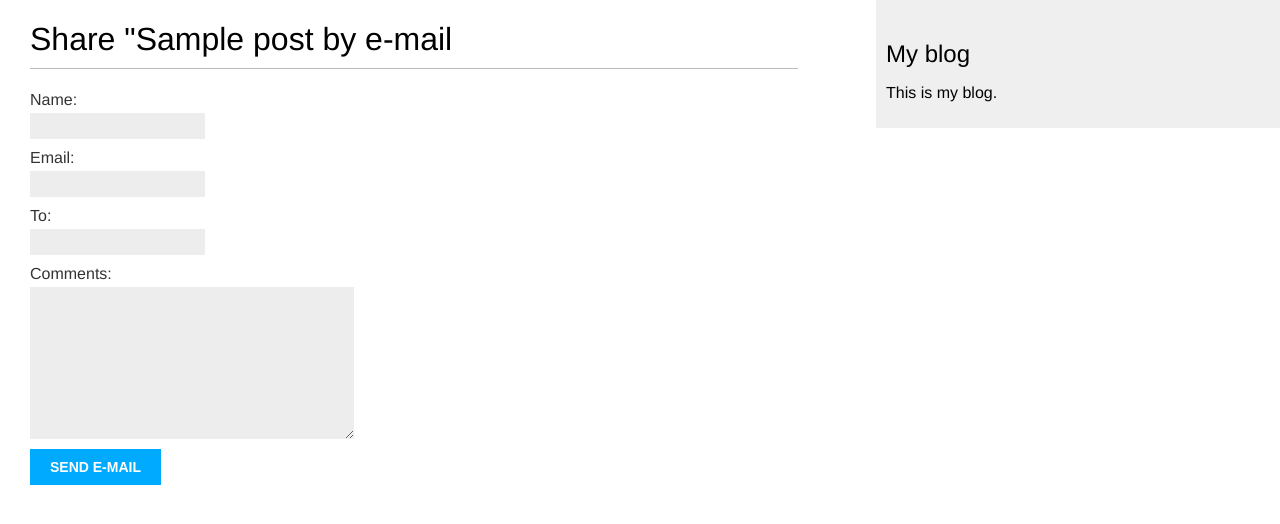
After one commit to vsmrnw/blog_project, a Django app: page /blog/1/share/ in a window 1280 px wide. The commit adds this page. Shown: the top 524 px of the page. Run offline with Django 4.2, Linux system fonts and the light colour scheme; tables that the repository leaves empty hold one stand-in row (values such as "Sample post").

Commit message:
add sharing post funtionality

```diff
--- a/blog/templates/blog/post/detail.html
+++ b/blog/templates/blog/post/detail.html
@@ -8,4 +8,9 @@
         Published {{ post.publish }} by {{ post.author }}
     </p>
     {{ post.body|linebreaks }}
+    <p>
+        <a href="{% url "blog:post_share" post.id %}">
+        Share this post
+        </a>
+    </p>
 {% endblock %}
--- /dev/null
+++ b/blog/templates/blog/post/share.html
@@ -0,0 +1,18 @@
+{%  extends "blog/base.html" %}
+
+{% block title %}Share a post{%  endblock %}
+{% block content %}
+    {% if sent %}
+        <h1>E-mail successfully sent</h1>
+        <p>
+            "{{ post.title }} was successfully sent to {{ form.cleaned_data.to }}
+        </p>
+    {% else %}
+     <h1>Share "{{ post.title }} by e-mail</h1>
+     <form  method="post">
+         {{ form.as_p }}
+         {% csrf_token %}
+         <input type="submit" value="Send e-mail">
+     </form>
+    {% endif %}
+{% endblock %}
--- a/blog/urls.py
+++ b/blog/urls.py
@@ -7,4 +7,5 @@ urlpatterns = [
     path('', views.PostListView.as_view(), name='post_list'),
     path('<int:year>/<int:month>/<int:day>/<slug:post>/', views.post_detail,
          name='post_detail'),
+    path('<int:post_id>/share/', views.post_share, name='post_share'),
 ]
--- a/blog/views.py
+++ b/blog/views.py
@@ -1,10 +1,13 @@
+from django.core.mail import send_mail
 from django.shortcuts import render, get_object_or_404
 from django.views.generic import ListView
-
+from django.conf import settings
+from forms import EmailPostForm
 from .models import Post
 
 
 class PostListView(ListView):
+    """View for get all the posts"""
     queryset = Post.published.all()
     context_object_name = 'posts'
     paginate_by = 3
@@ -12,6 +15,7 @@ class PostListView(ListView):
 
 
 def post_detail(request, year, month, day, post):
+    """View for render detailed post by slug"""
     post = get_object_or_404(Post, status=Post.Status.PUBLISHED,
                              slug=post,
                              publish__year=year,
@@ -19,3 +23,26 @@ def post_detail(request, year, month, day, post):
                              publish__day=day)
     return render(request, 'blog/post/detail.html',
                   {'post': post})
+
+
+def post_share(request, post_id):
+    """View for post share via email"""
+    post = get_object_or_404(Post, id=post_id, status=Post.Status.PUBLISHED)
+    sent = False
+
+    if request.method == 'POST':
+        form = EmailPostForm(request.POST)
+        if form.is_valid():
+            cd = form.cleaned_data
+            post_url = request.build_absolute_uri(post.get_absolute_url())
+            subject = f"{cd['name']} recommends you read {post.title}"
+            message = (f"Read {post.title} at {post_url}\n\n {cd['name']}\'s "
+                       f"comments: {cd['comments']}")
+            send_mail(subject, message, settings.EMAIL_HOST_USER, [cd['to']])
+            sent = True
+    else:
+        form = EmailPostForm()
+    return render(request, 'blog/post/share.html',
+                      {'post': post,
+                       'form': form,
+                       'sent': sent})
```
Also changed, not shown: conf/settings.py (+7 -39 lines), blog/__init__.py (deleted), blog/migrations/__init__.py (deleted), conf/__init__.py (deleted).
